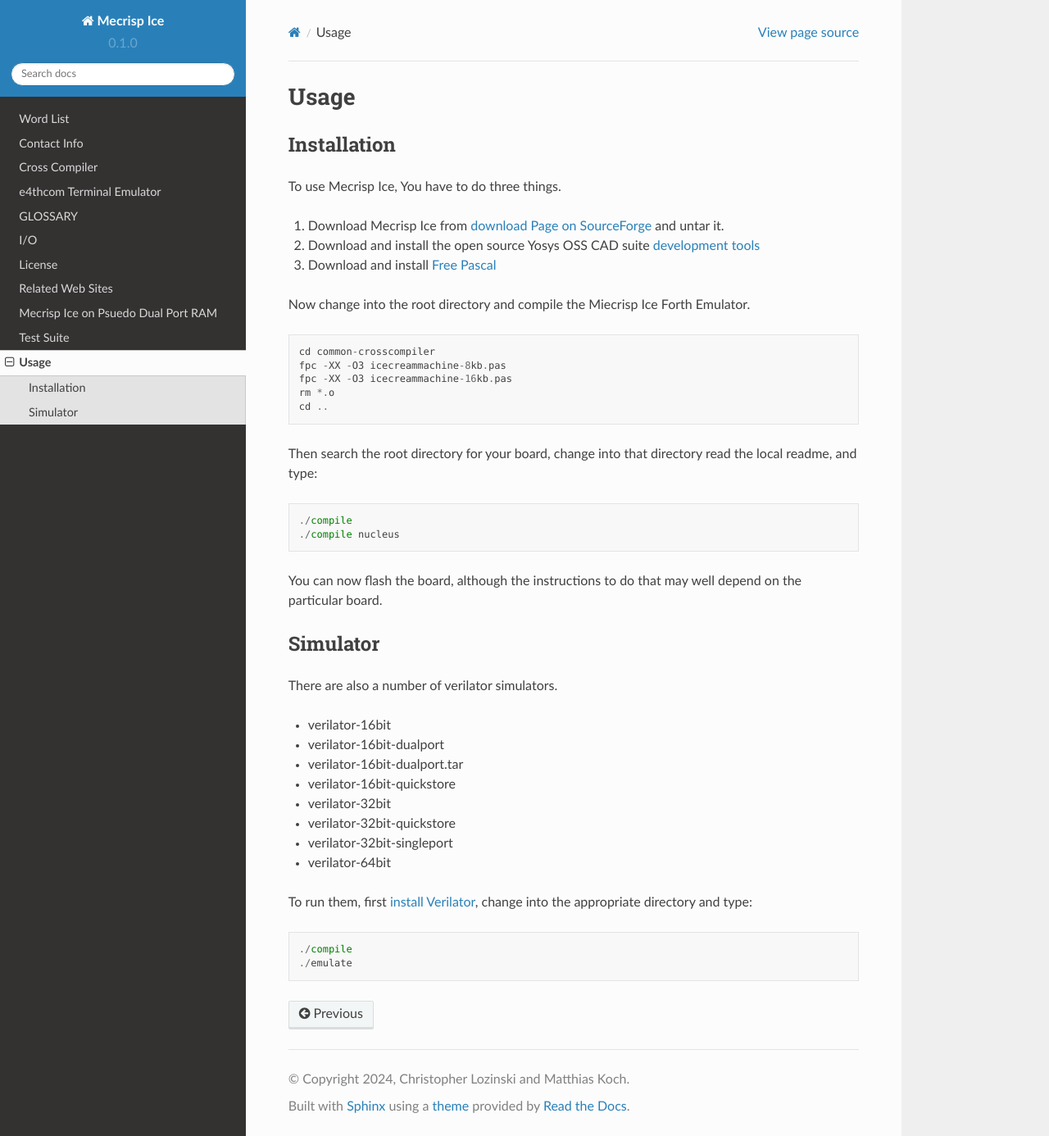
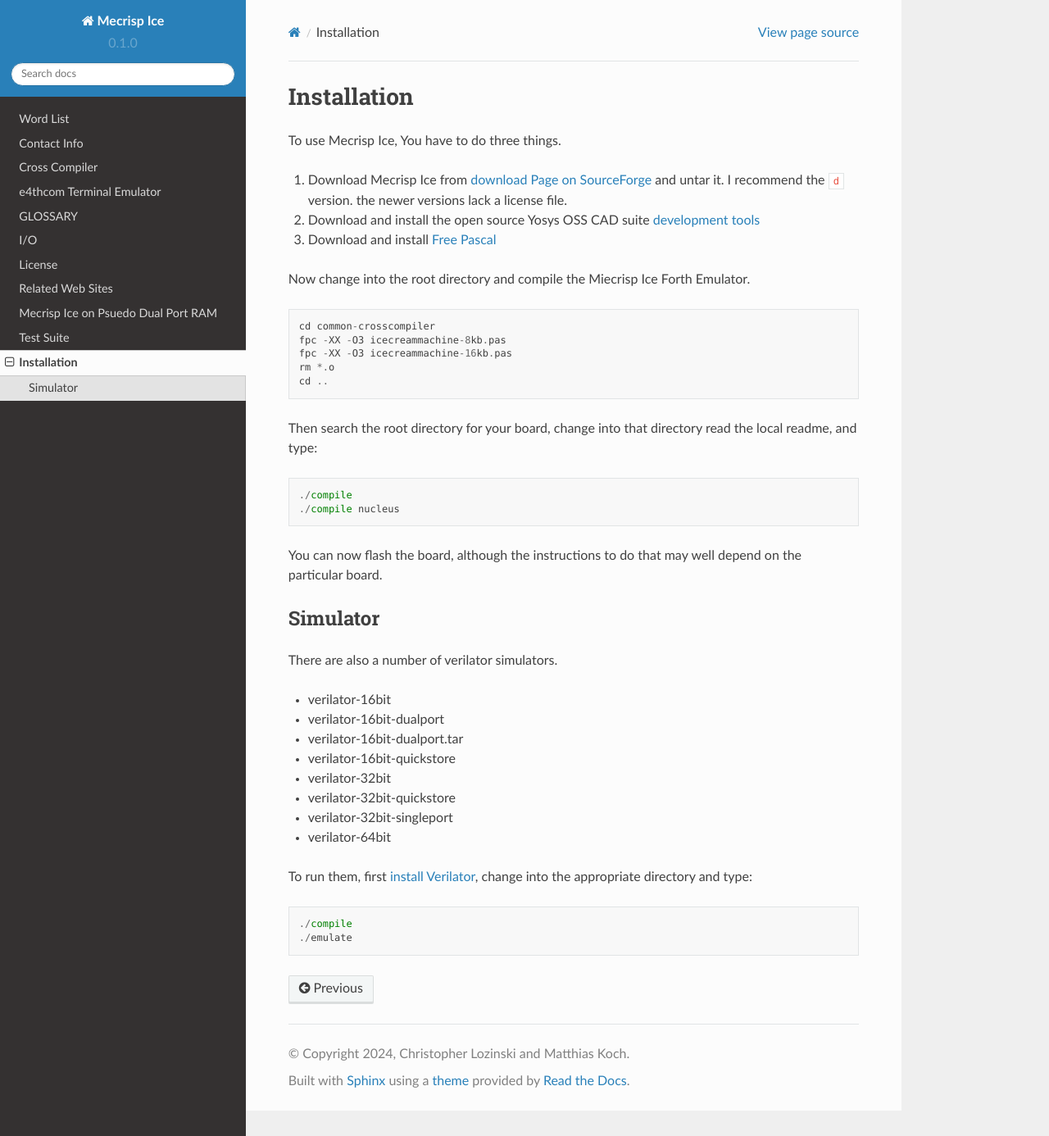
Before and after one commit to PythonLinks/Mecrisp-Ice, a Sphinx documentation site: the page built from docs/source/usage.rst, in a window 1280 px wide and 1386 px high. Shown: the whole window at 82% size. Built offline with Sphinx 7.4.7 and the Read the Docs theme 2.0.0, drawn with Linux system fonts in a browser that asks for light colours.

Commit message:
Really it should have been called installation.

```diff
--- a/docs/source/usage.rst
+++ b/docs/source/usage.rst
@@ -1,14 +1,9 @@
-Usage
-=====
-
-.. _installation:
-
 Installation
-------------
+============
 
 To use Mecrisp Ice, You have to do three things.
 
-1) Download Mecrisp Ice from `download Page on SourceForge <https://sourceforge.net/projects/mecrisp/files/>`_ and untar it.
+1) Download Mecrisp Ice from `download Page on SourceForge <https://sourceforge.net/projects/mecrisp/files/>`_ and untar it. I recommend the ``d`` version.  the newer versions lack a license file.
 2) Download and install the open source Yosys OSS CAD suite `development tools <https://yosyshq.readthedocs.io/en/latest/install.html>`_
 3) Download and install `Free Pascal <https://www.freepascal.org/download.html>`_
 
```
